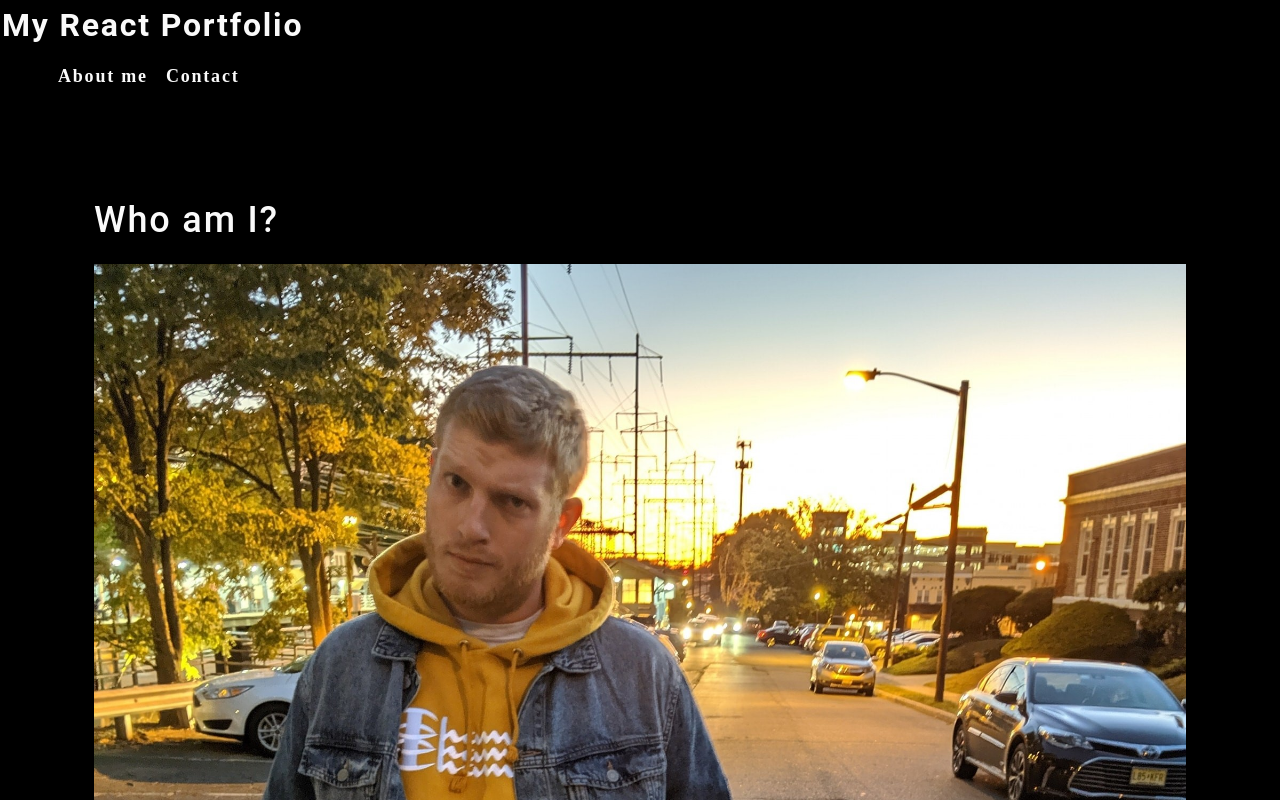
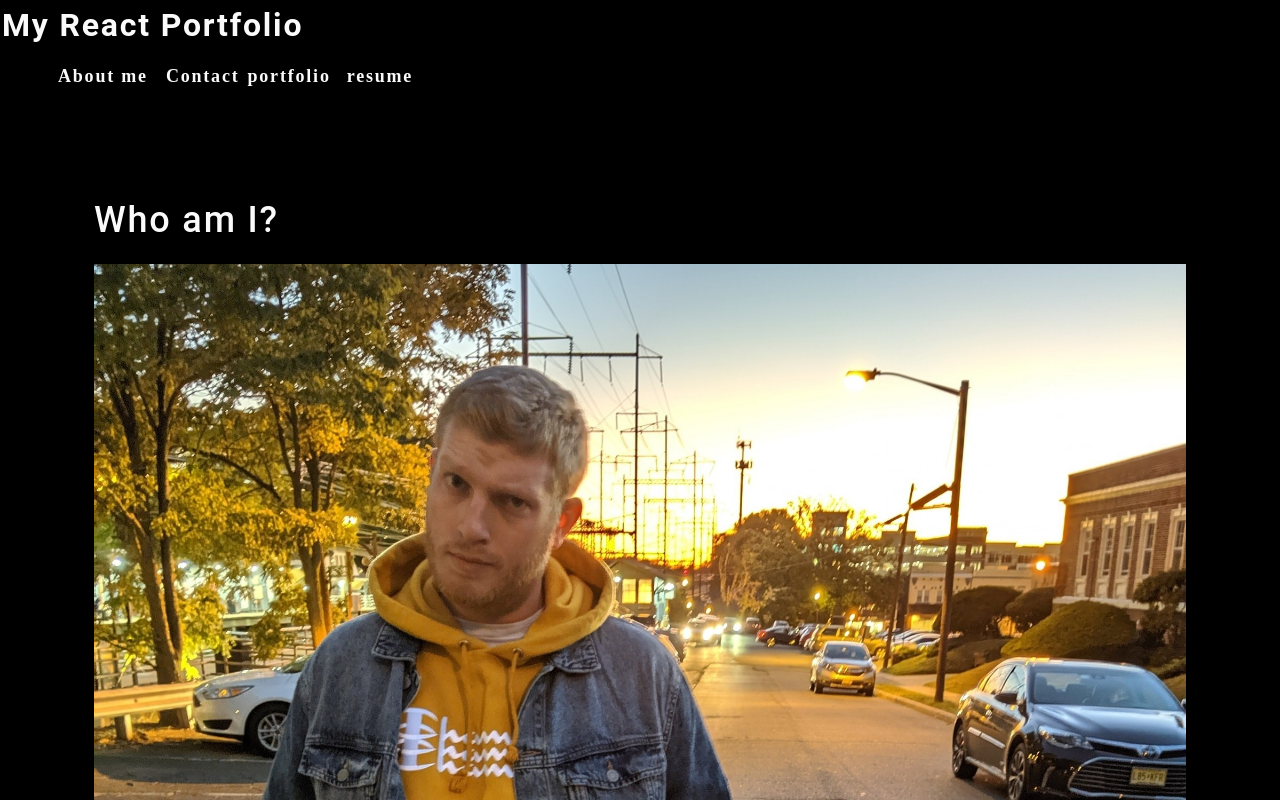
Before and after one commit to warrenp11/react-portfolio, a React (Create React App) app: page / in a window 1280 px wide. Shown: the top 800 px of the page. Built offline with nearby package versions, Linux system fonts and the light colour scheme.

Commit message:
map over nav categories

```diff
--- a/src/components/Nav/index.js
+++ b/src/components/Nav/index.js
@@ -1,12 +1,19 @@
 import React from "react";
 
 function Nav() {
+  const categories = [
+    { name: "portfolio", description: "Links to projects I've created as a web developer" },
+    { name: "resume", description: "My professional resume" },
+  ];
+
+  function categorySelected(name) {
+    console.log(`${name} clicked`)
+  }
+
   return (
     <header>
       <h2>
-        <a href="/">
-          My React Portfolio
-        </a>
+        <a href="/">My React Portfolio</a>
       </h2>
       <nav>
         <ul className="flex-row">
@@ -16,6 +23,11 @@ function Nav() {
           <li>
             <span>Contact</span>
           </li>
+          {categories.map((category) => (
+            <li className="mx-1" key={category.name}>
+              <span onClick={() => categorySelected(category.name)} >{category.name}</span>
+            </li>
+          ))}
         </ul>
       </nav>
     </header>
```
